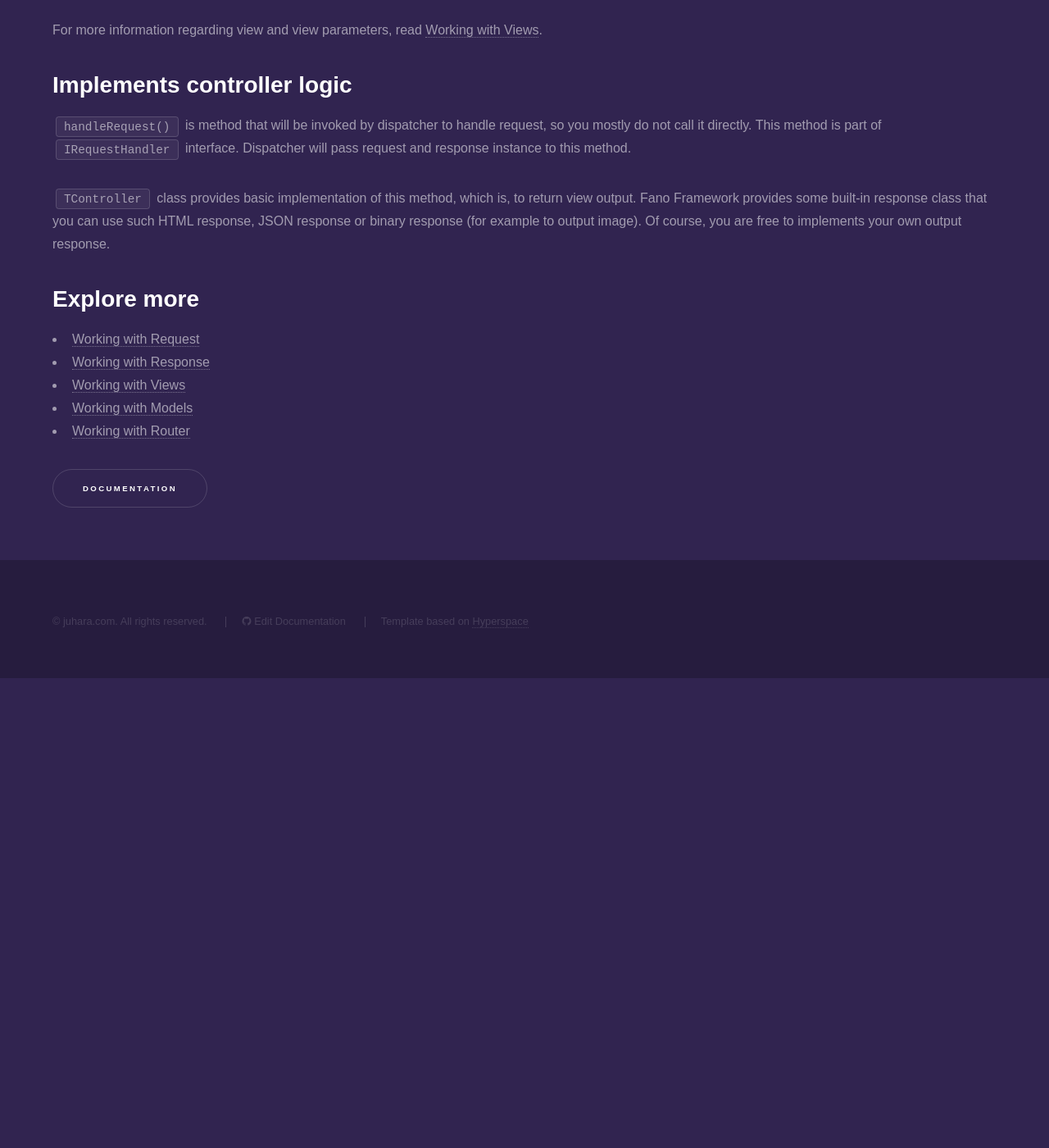
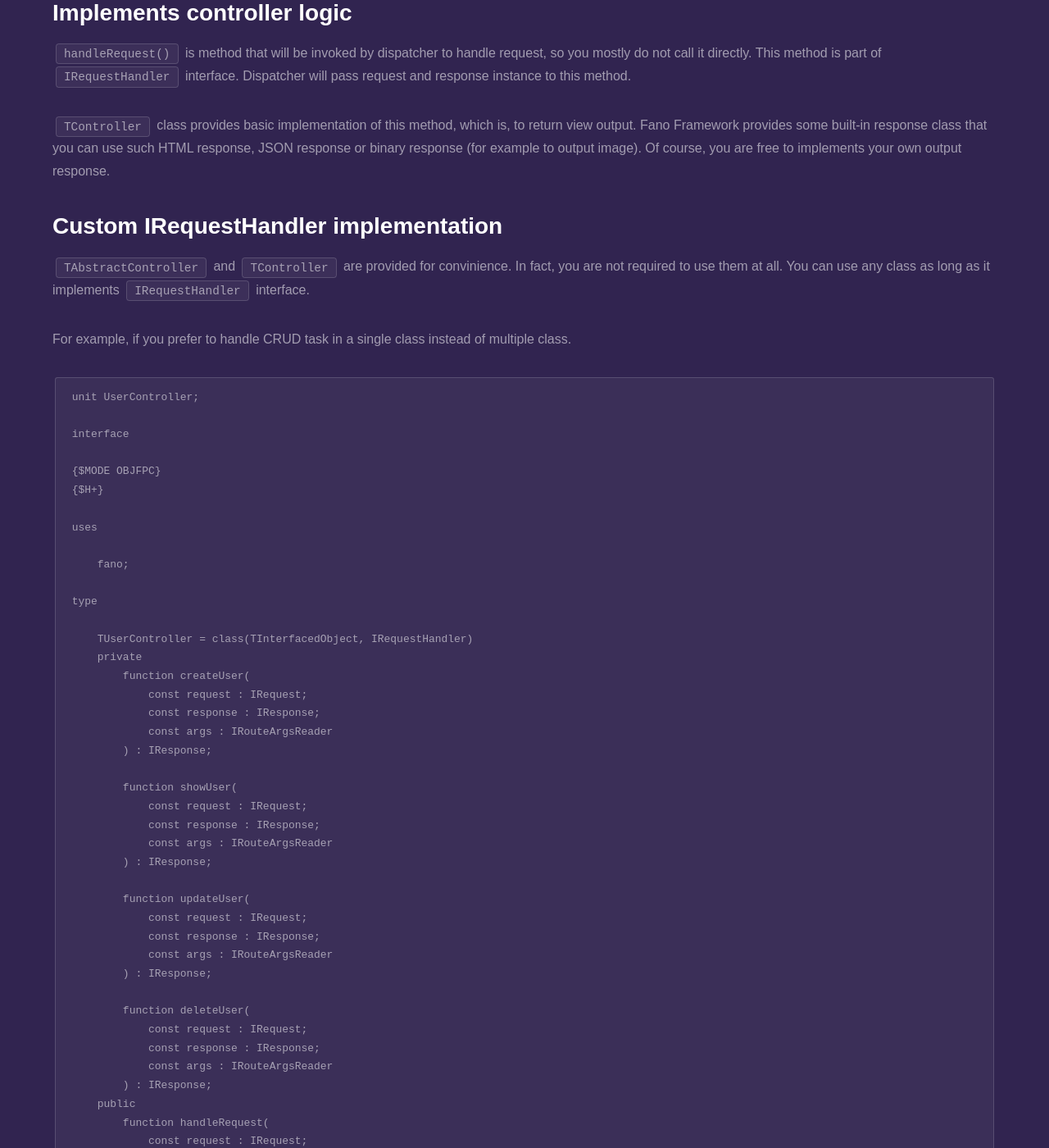
Before and after one commit to fanoframework/fanoframework.github.io, a Jekyll site: the page built from working-with-controllers/index.md, in a window 1280 px wide and 1400 px high, scrolled down 2754 px. Shown: the whole window at 82% size. Built offline with Jekyll 4.4.1, drawn with Linux system fonts in a browser that asks for light colours; our own code applies the rules of GitHub Pages for plain Markdown files; before the commit the page ends 3581 px from its top, so only the background shows below that; some of the changed text lies outside the part shown.

````diff
--- a/working-with-controllers/index.md
+++ b/working-with-controllers/index.md
@@ -104,6 +103,117 @@
 
 `TController` class provides basic implementation of this method, which is, to return view output. Fano Framework provides some built-in response class that you can use such HTML response, JSON response or binary response (for example to output image). Of course, you are free to implements your own output response.
 
+## Custom IRequestHandler implementation
+`TAbstractController` and `TController` are provided for convinience. In fact, you are not required to use them at all. You can use any class as long as it implements `IRequestHandler` interface.
+
+For example, if you prefer to handle CRUD task in a single class instead of multiple class.
+
+```
+unit UserController;
+
+interface
+
+{$MODE OBJFPC}
+{$H+}
+
+uses
+
+    fano;
+
+type
+
+    TUserController = class(TInterfacedObject, IRequestHandler)
+    private
+        function createUser(
+            const request : IRequest;
+            const response : IResponse;
+            const args : IRouteArgsReader
+        ) : IResponse;
+
+        function showUser(
+            const request : IRequest;
+            const response : IResponse;
+            const args : IRouteArgsReader
+        ) : IResponse;
+
+        function updateUser(
+            const request : IRequest;
+            const response : IResponse;
+            const args : IRouteArgsReader
+        ) : IResponse;
+
+        function deleteUser(
+            const request : IRequest;
+            const response : IResponse;
+            const args : IRouteArgsReader
+        ) : IResponse;
+    public
+        function handleRequest(
+            const request : IRequest;
+            const response : IResponse;
+            const args : IRouteArgsReader
+        ) : IResponse; override;
+    end;
+
+implementation
+
+    function TUserController.createUser(
+        const request : IRequest;
+        const response : IResponse;
+        const args : IRouteArgsReader
+    ) : IResponse;
+    begin
+        //handle user creation
+        result := response;
+    end;
+
+    function TUserController.showUser(
+        const request : IRequest;
+        const response : IResponse;
+        const args : IRouteArgsReader
+    ) : IResponse;
+    begin
+        //handle view user
+        result := response;
+    end;
+
+    function TUserController.updateUser(
+        const request : IRequest;
+        const response : IResponse;
+        const args : IRouteArgsReader
+    ) : IResponse;
+    begin
+        //handle user update
+        result := response;
+    end;
+
+    function TUserController.deleteUser(
+        const request : IRequest;
+        const response : IResponse;
+        const args : IRouteArgsReader
+    ) : IResponse;
+    begin
+        //handle user deletion
+        result := response;
+    end;
+
+    function TUserController.handleRequest(
+        const request : IRequest;
+        const response : IResponse;
+        const args : IRouteArgsReader
+    ) : IResponse;
+    begin
+        result := response;
+        case request.method of
+            'GET' : result := showUser(request, response, args);
+            'POST' : result := createUser(request, response, args);
+            'PUT' : result := updateUser(request, response, args);
+            'DELETE' : result := deleteUser(request, response, args);
+        end;
+    end;
+end.
+```
+
 ## Explore more
 
 - [Working with Request](/working-with-request)
--- a/working-with-request/index.md
+++ b/working-with-request/index.md
@@ -142,6 +142,46 @@
 langAvail := request.headers().has('Accept-Language');
 ```
 
+## Get HTTP method
+
+To get request http method such as GET, POST, etc., use `method` property.
+
+
+```
+var httpMethod : string;
+...
+httpMethod := request.method;
+```
+
+## Get request URI
+
+To get request URI, use `uri()` method. It returns `IUri` interface which you can use to get information regarding current request URI such as scheme, host, port, path, query string, fragment. Read [RFC 3986](https://tools.ietf.org/html/rfc3986) for information regarding URI.
+
+```
+var reqUri : IUri;
+...
+reqUri := request.uri();
+//if we have https://example.com:8080/hello?q=good#fano
+
+//print uri scheme i.e, https
+writeln(reqUri.scheme);
+
+//print uri host i.e, example.com
+writeln(reqUri.host);
+
+//print uri port i.e, 8080
+writeln(reqUri.port);
+
+//print uri path i.e, /hello
+writeln(reqUri.path);
+
+//print uri query i.e, q=good
+writeln(reqUri.query);
+
+//print uri fragment i.e, fano
+writeln(reqUri.fragment);
+```
+
 ## <a name="handling-request-with-json-body"></a>Handling request with JSON body
 
 To handle request with `application/json` body, such as following shell command
````
Also changed, not shown: other parts of working-with-controllers/index.md (+0 -1 lines).
